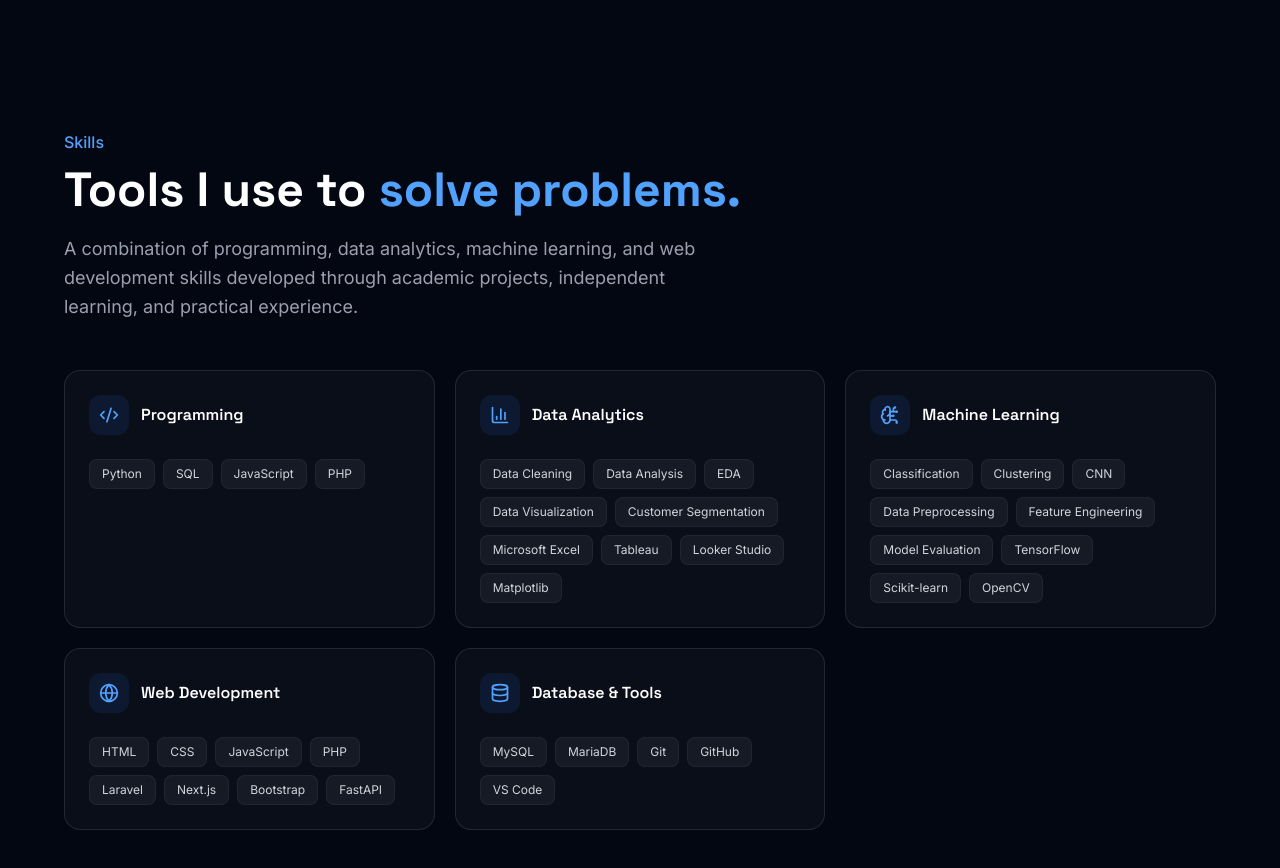
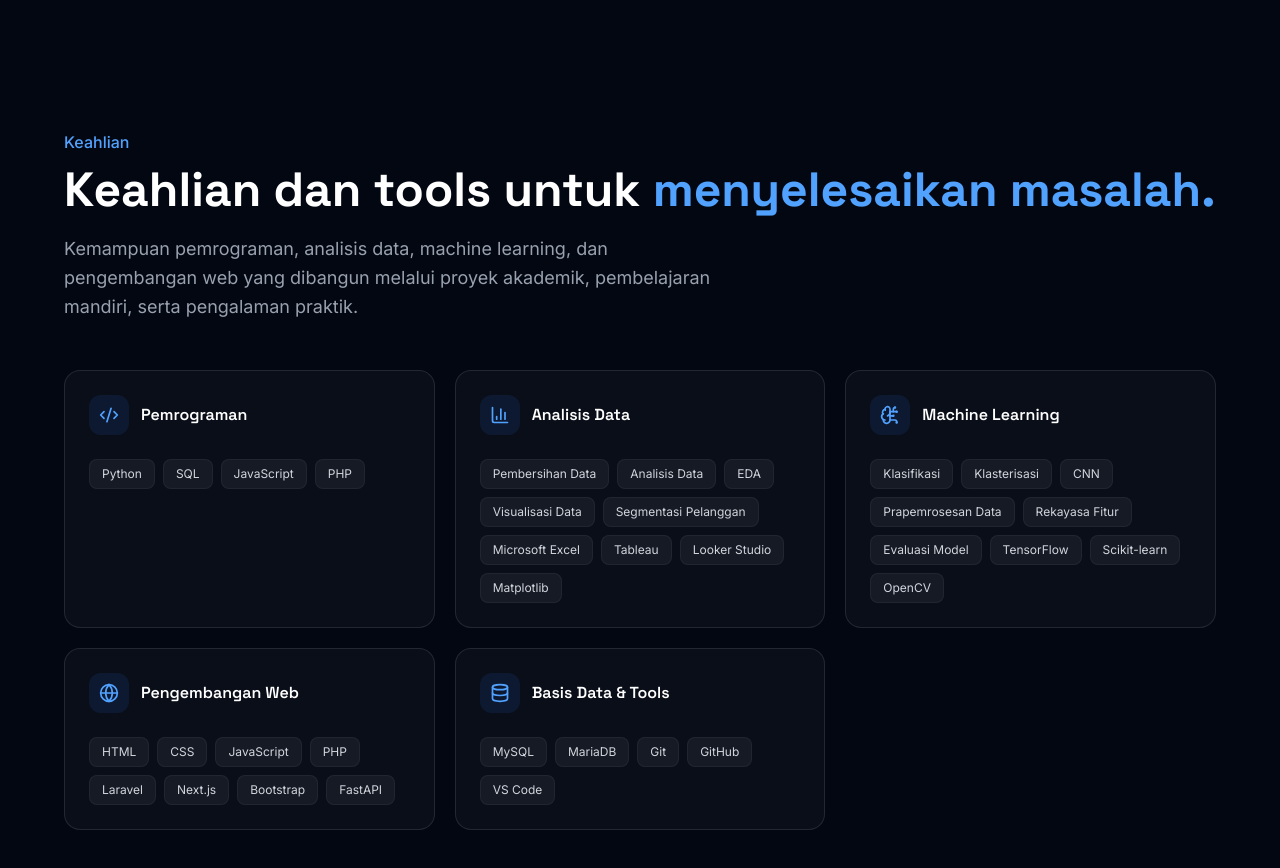
Before and after one commit to myusrilap/my-portofolio, a React app: page / in a window 1280 px wide. Shown: the part 1540-2408 px from the top of the page. Built offline with nearby package versions, Linux system fonts and the light colour scheme; the HTML template or start-up script is replaced by a standard one.

Commit message:
i18n: translate Skills.jsx to Indonesian

```diff
--- a/src/components/Skills.jsx
+++ b/src/components/Skills.jsx
@@ -11,7 +11,7 @@ const Skills = () => {
   const skillGroups = [
     {
       icon: Code2,
-      title: "Programming",
+      title: "Pemrograman",
       skills: [
         "Python",
         "SQL",
@@ -22,13 +22,13 @@ const Skills = () => {
 
     {
       icon: BarChart3,
-      title: "Data Analytics",
+      title: "Analisis Data",
       skills: [
-        "Data Cleaning",
-        "Data Analysis",
+        "Pembersihan Data",
+        "Analisis Data",
         "EDA",
-        "Data Visualization",
-        "Customer Segmentation",
+        "Visualisasi Data",
+        "Segmentasi Pelanggan",
         "Microsoft Excel",
         "Tableau",
         "Looker Studio",
@@ -40,12 +40,12 @@ const Skills = () => {
       icon: BrainCircuit,
       title: "Machine Learning",
       skills: [
-        "Classification",
-        "Clustering",
+        "Klasifikasi",
+        "Klasterisasi",
         "CNN",
-        "Data Preprocessing",
-        "Feature Engineering",
-        "Model Evaluation",
+        "Prapemrosesan Data",
+        "Rekayasa Fitur",
+        "Evaluasi Model",
         "TensorFlow",
         "Scikit-learn",
         "OpenCV",
@@ -54,7 +54,7 @@ const Skills = () => {
 
     {
       icon: Globe,
-      title: "Web Development",
+      title: "Pengembangan Web",
       skills: [
         "HTML",
         "CSS",
@@ -69,7 +69,7 @@ const Skills = () => {
 
     {
       icon: Database,
-      title: "Database & Tools",
+      title: "Basis Data & Tools",
       skills: [
         "MySQL",
         "MariaDB",
@@ -92,21 +92,20 @@ const Skills = () => {
           transition={{ duration: 0.6 }}
         >
           <p className="text-blue-400 font-medium mb-3">
-            Skills
+            Keahlian
           </p>
 
           <h2 className="text-3xl sm:text-4xl lg:text-5xl font-bold text-white">
-            Tools I use to
+            Keahlian dan tools untuk
             <span className="text-blue-400">
-              {" "}solve problems.
+              {" "}menyelesaikan masalah.
             </span>
           </h2>
 
           <p className="mt-5 text-gray-400 max-w-2xl text-lg leading-relaxed">
-            A combination of programming, data analytics, machine
-            learning, and web development skills developed through
-            academic projects, independent learning, and practical
-            experience.
+            Kemampuan pemrograman, analisis data, machine learning, dan pengembangan web
+            yang dibangun melalui proyek akademik, pembelajaran mandiri,
+            serta pengalaman praktik.
           </p>
         </motion.div>
 
```
